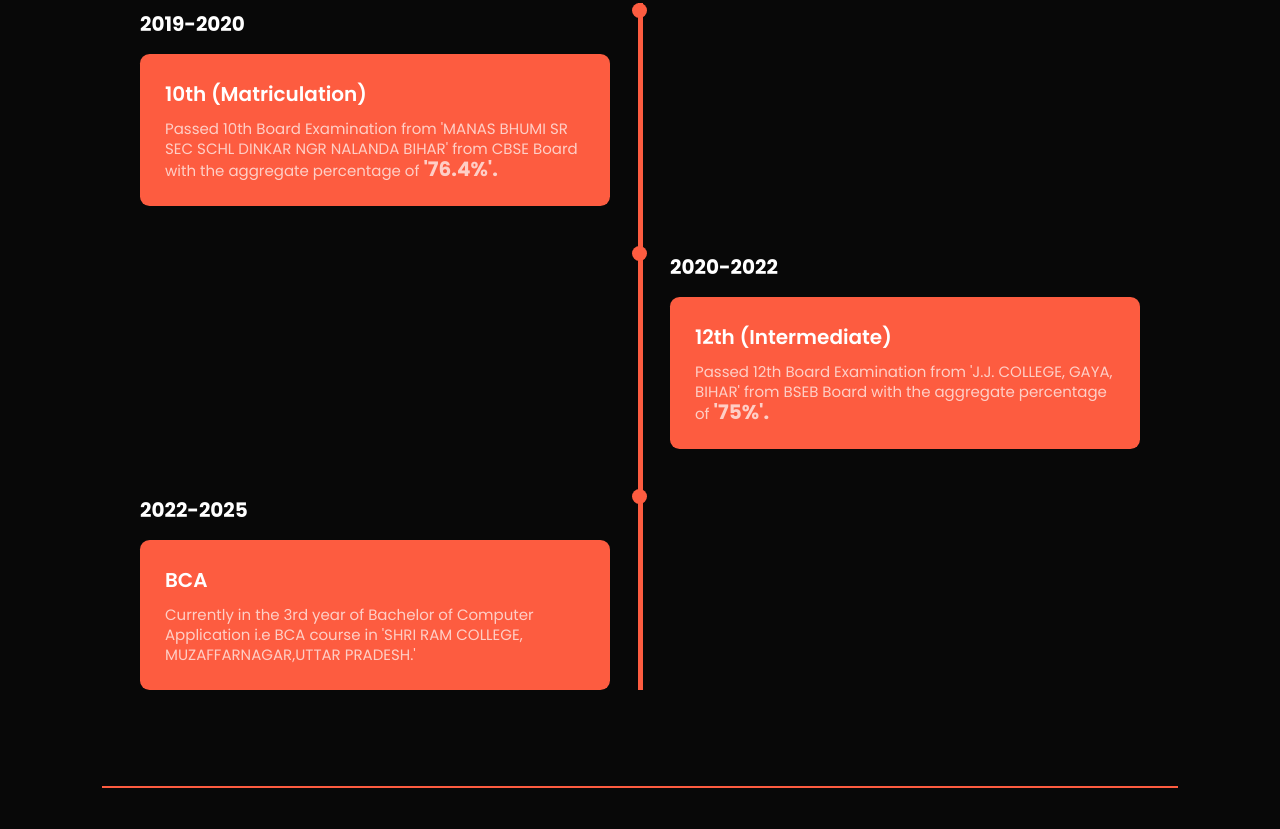
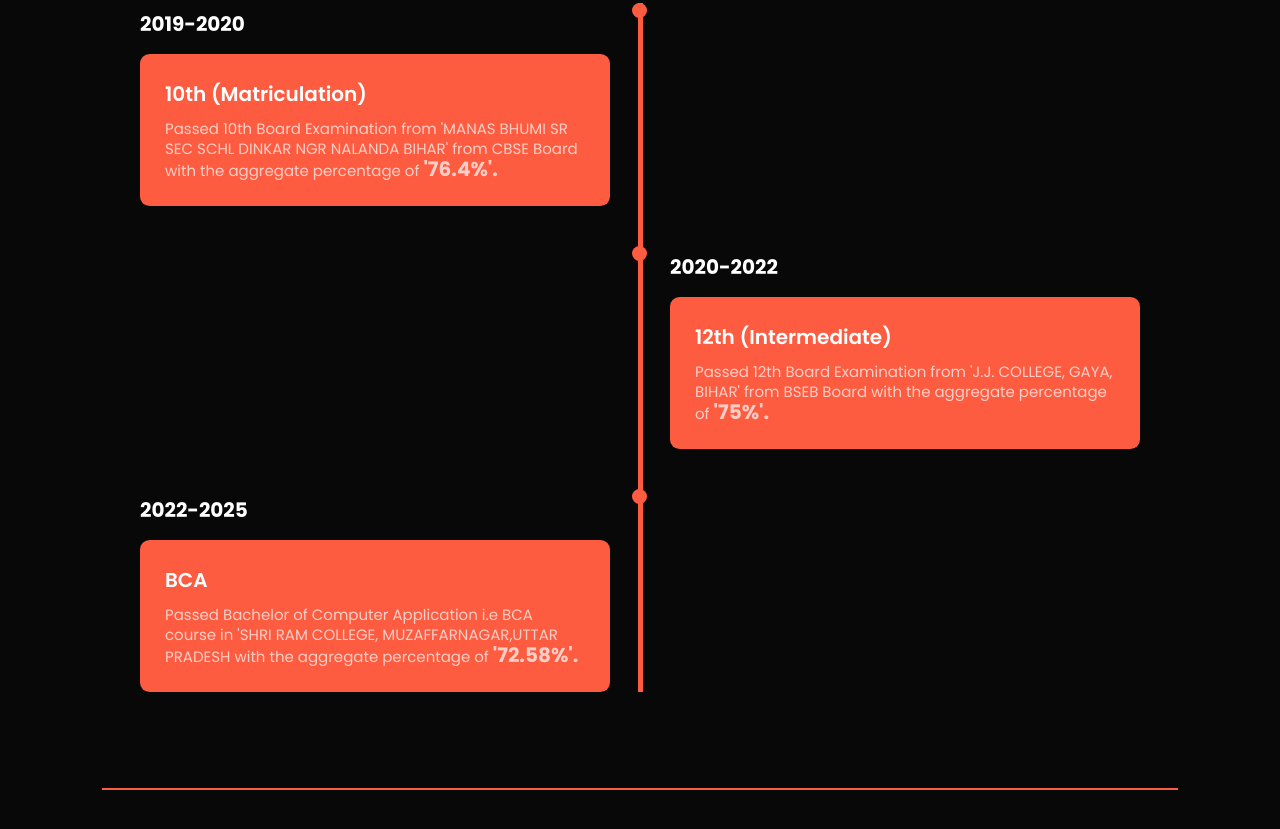
Before and after one commit to Kasif11/My-Portfolio, a plain HTML site: page index.html in a window 1280 px wide. Shown: the part 2984-3813 px from the top of the page. Drawn offline with nearby package versions, Linux system fonts and the light colour scheme.

```diff
--- a/index.html
+++ b/index.html
@@ -50,7 +50,7 @@
             <div class="social-icons">
                 <a href="https://www.linkedin.com/in/kasif-quamar-023b7223b"><i class="fa-brands fa-linkedin"></i></a>
                 <a href="https://github.com/Kasif11"><i class="fa-brands fa-github"></i></a>
-                <a href="https://www.instagram.com/md_kasif___?igsh=cXYwODBrYmlwbzMz"><i
+                <a href="https://www.instagram.com/muhammad__kasif?igsh=cXYwODBrYmlwbzMz"><i
                         class="fa-brands fa-instagram"></i></a>
             </div>
             <div class="btn-group">
@@ -165,7 +165,8 @@
                 <div class="education-date">2022-2025</div>
                 <div class="education-content">
                     <h3>BCA</h3>
-                    <P>Currently in the 3rd year of Bachelor of Computer Application i.e BCA course in 'SHRI RAM COLLEGE, MUZAFFARNAGAR,UTTAR PRADESH.'</P>
+                    <P>Passed Bachelor of Computer Application i.e BCA course in 'SHRI RAM COLLEGE, MUZAFFARNAGAR,UTTAR PRADESH with the aggregate
+                        percentage of <strong>'72.58%'.</strong></P>
                 </div>
             </div>
         </div>
@@ -393,4 +394,5 @@
     <script src="script.js"></script>
 </body>
 
+
 </html>
```
